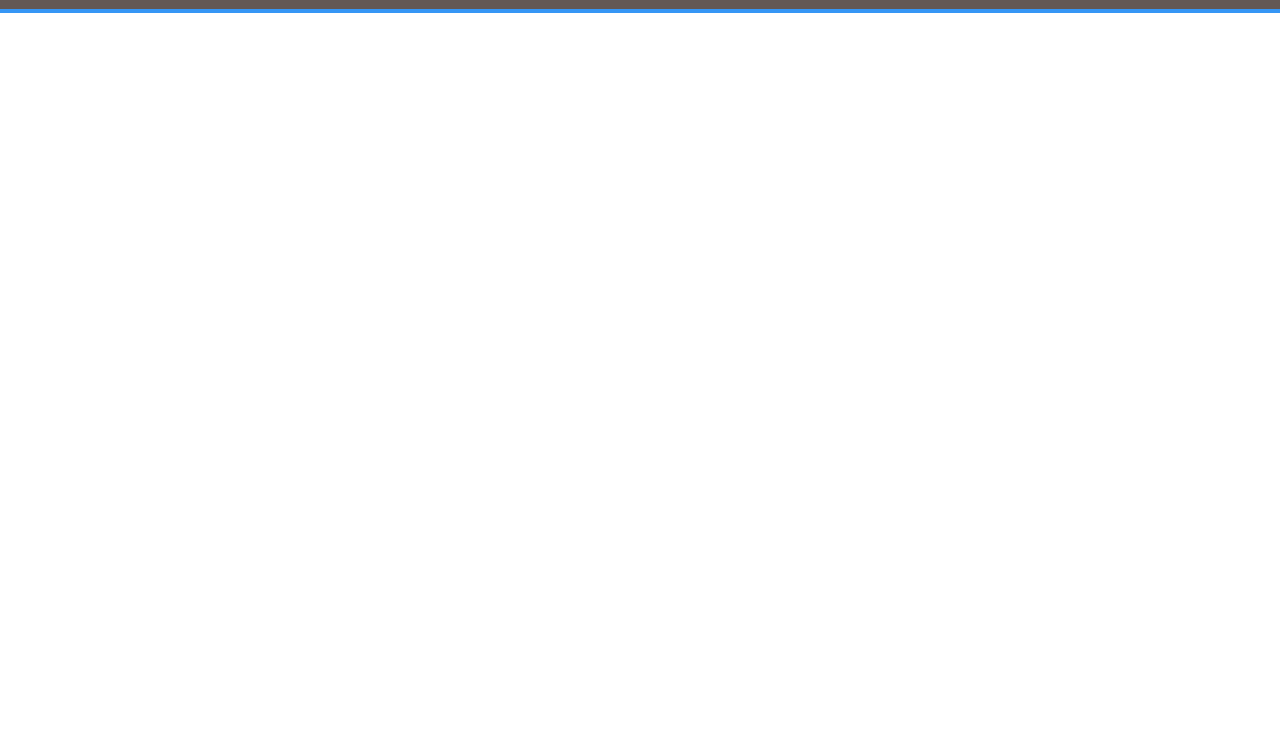
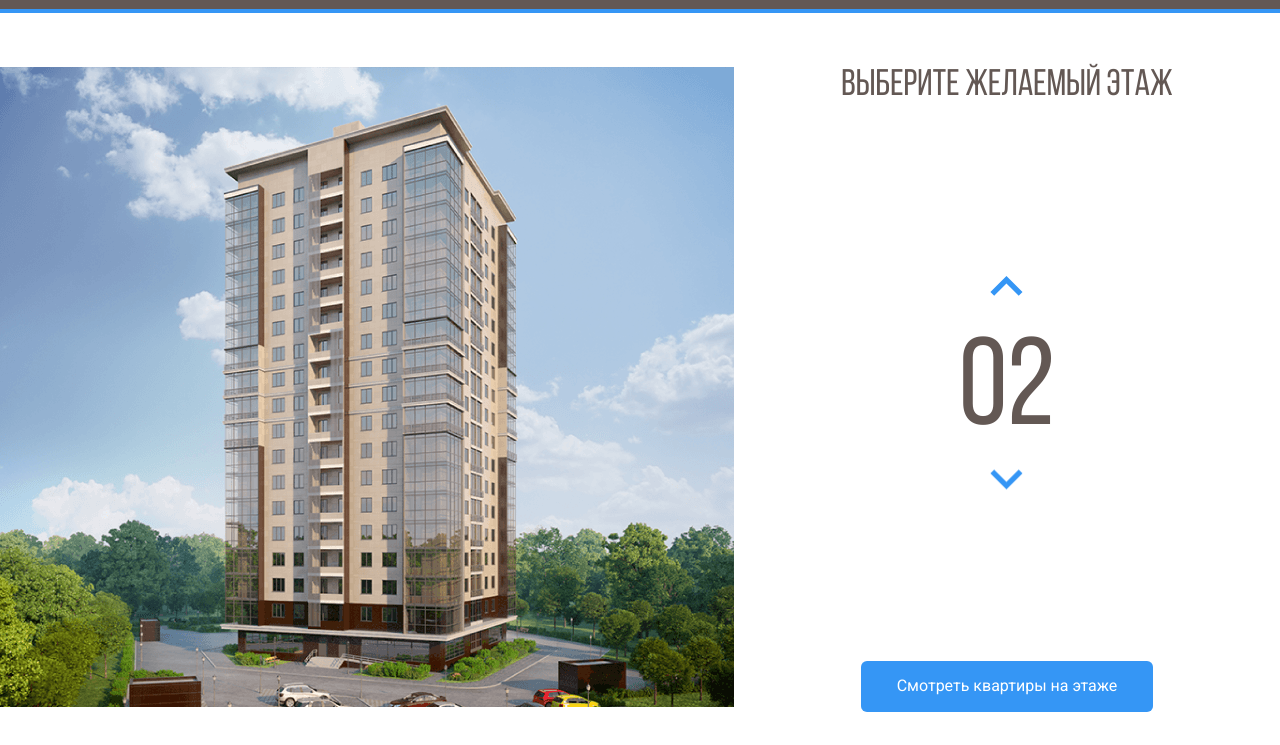
Before and after one commit to Degreet/lcd-melody, a plain HTML site: page index.html in a window 1280 px wide. Shown: the part 55-800 px from the top of the page. Drawn offline with Linux system fonts and the light colour scheme.

Commit message:
main section

```diff
--- a/css/style.css
+++ b/css/style.css
@@ -1,4 +1,11 @@
 @import url('https://fonts.googleapis.com/css2?family=Roboto:wght@400;700&display=swap');
+
+@font-face {
+  font-family: "Bebas Neue";
+  src: local("BebasNeueRegular"), url("../fonts/BebasNeueRegular.woff2") format("woff2"),
+  url("../fonts/BebasNeueRegular.woff") format("woff");
+  font-display: swap;
+}
 
 * {
   box-sizing: border-box;
@@ -6,6 +13,11 @@
 
 body {
   font-family: 'Roboto', sans-serif;
+}
+
+.container {
+  max-width: 1280px;
+  margin: auto;
 }
 
 .header {
@@ -16,8 +28,6 @@ body {
 }
 
 .navbar {
-  max-width: 1280px;
-  margin: auto;
   display: flex;
   justify-content: space-between;
   align-items: center;
@@ -59,3 +69,73 @@ body {
   text-decoration: none;
   color: #fff;
 }
+
+.main {
+  display: flex;
+  padding-top: 54px;
+}
+
+.main__home path {
+  opacity: 0;
+}
+
+.main__home path:hover {
+  opacity: 1;
+  cursor: pointer;
+}
+
+.main__info {
+  flex-grow: 1;
+  text-align: center;
+  display: flex;
+  flex-direction: column;
+  align-items: center;
+  justify-content: space-between;
+}
+
+.main__counter {
+  display: flex;
+  flex-direction: column;
+  align-items: center;
+}
+
+.main__counter-down {
+  transform: rotateX(180deg);
+}
+
+.counter-btn {
+  background: transparent;
+  border: none;
+  cursor: pointer;
+}
+
+.main__info-title {
+  font-family: 'Bebas Neue', sans-serif;
+  font-size: 37px;
+  font-weight: normal;
+  line-height: 37px;
+  color: #635854;
+  margin: 0;
+}
+
+.main__counter-text {
+  font-family: 'Bebas Neue', sans-serif;
+  font-weight: normal;
+  font-size: 124px;
+  color: #635854;
+  margin-top: 20px;
+}
+
+.btn {
+  padding: 16px 36px;
+  background: transparent;
+  color: #000;
+  border: none;
+  cursor: pointer;
+  border-radius: 6px;
+}
+
+.btn-primary {
+  background-color: #3596F5;
+  color: #fff;
+}
--- a/index.html
+++ b/index.html
@@ -11,7 +11,7 @@
 </head>
 <body>
   <header class="header">
-    <div class="navbar">
+    <div class="navbar container">
       <a href="index.html" class="logo">
         <img src="img/logo.svg" alt="logo">
       </a>
@@ -37,5 +37,49 @@
       </div>
     </div>
   </header>
+
+  <main class="main container">
+    <div class="main__image">
+      <svg class="main__home" width="734" height="640" viewBox="0 0 734 640" fill="none" xmlns="http://www.w3.org/2000/svg" xmlns:xlink="http://www.w3.org/1999/xlink">
+        <rect width="734" height="640" fill="url(#pattern0)"/>
+        <defs>
+          <pattern id="pattern0" patternContentUnits="objectBoundingBox" width="1" height="1">
+            <use xlink:href="#image0" transform="translate(-0.00408719) scale(0.0013624 0.0015625)"/>
+          </pattern>
+          <image id="image0" width="740" height="640" xlink:href="img/home.png"/>
+        </defs>
+        <path d="M222 533L442.8 541L512 527.3V549L443.5 568.7L222 557.7V533Z" fill="#3595F6" fill-opacity="0.75"/>
+        <path d="M223 532V507L443.3 510.3L513 507V527L443.7 540L223 532Z" fill="#3595F6" fill-opacity="0.75"/>
+        <path d="M223 506V481H444H513V504L445 511L223 506Z" fill="#3595F6" fill-opacity="0.75"/>
+        <path d="M223 482V457L444.3 453.3L512 460V482H444" fill="#3595F6" fill-opacity="0.75"/>
+        <path d="M223 456V430L444.5 426.7L513 437.7V459L444 452.3L223 456Z" fill="#3595F6" fill-opacity="0.75"/>
+        <path d="M222 429V405.3L443 393L514 416V437.3L443 425L222 429Z" fill="#3595F6" fill-opacity="0.75"/>
+        <path d="M222 407V382L444.2 365.7L514 394.3V415L443.7 393.3L222 407Z" fill="#3595F6" fill-opacity="0.75"/>
+        <path d="M222 382V357L444.5 336.7L514 373.3V394L442 365.3L222 382Z" fill="#3595F6" fill-opacity="0.75"/>
+        <path d="M222 356V332L445 307.3L514 351.3V373L444.7 335L222 356Z" fill="#3595F6" fill-opacity="0.75"/>
+        <path d="M222 331V307L444.5 278.3L514 329.3V350L443.7 307.7L222 331Z" fill="#3595F6" fill-opacity="0.75"/>
+        <path d="M221 307V283L443.3 250L514 309.3V329L444 278.3L221 307Z" fill="#3595F6" fill-opacity="0.75"/>
+        <path d="M222 282V258L443.2 223L513 287V308L444.3 249.7L222 282Z" fill="#3595F6" fill-opacity="0.75"/>
+        <path d="M222 258V233L444.3 195L513 265.3V286L444 222L222 258Z" fill="#3595F6" fill-opacity="0.75"/>
+        <path d="M222 232V207L442.8 163.3L513 242.3V265L444 191.7L222 232Z" fill="#3595F6" fill-opacity="0.75"/>
+        <path d="M223 208V183L443 135L513 220V243L442.3 163.7L223 208Z" fill="#3595F6" fill-opacity="0.75"/>
+        <path d="M222 183V158L441.8 106L513 198.3V221L443.3 134.7L222 183Z" fill="#3595F6" fill-opacity="0.75"/>
+        <path d="M222 158V132L444 75.3L513 177V198L443.7 106.3L222 158Z" fill="#3595F6" fill-opacity="0.75"/>
+      </svg>
+    </div>
+    <div class="main__info">
+      <h2 class="main__info-title">Выберите желаемый этаж</h2>
+      <div class="main__counter">
+        <button class="main__counter-up counter-btn">
+          <img class="main__counter-arrow" src="img/arrow.svg" alt="counter up">
+        </button>
+        <span class="main__counter-text">02</span>
+        <button class="main__counter-down counter-btn">
+          <img class="main__counter-arrow" src="img/arrow.svg" alt="counter down">
+        </button>
+      </div>
+      <button class="btn btn-primary">Смотреть квартиры на этаже</button>
+    </div>
+  </main>
 </body>
 </html>
```
Also changed, not shown: fonts/BebasNeueRegular.woff (added), fonts/BebasNeueRegular.woff2 (added), img/arrow.svg (added), img/home.png (added).
